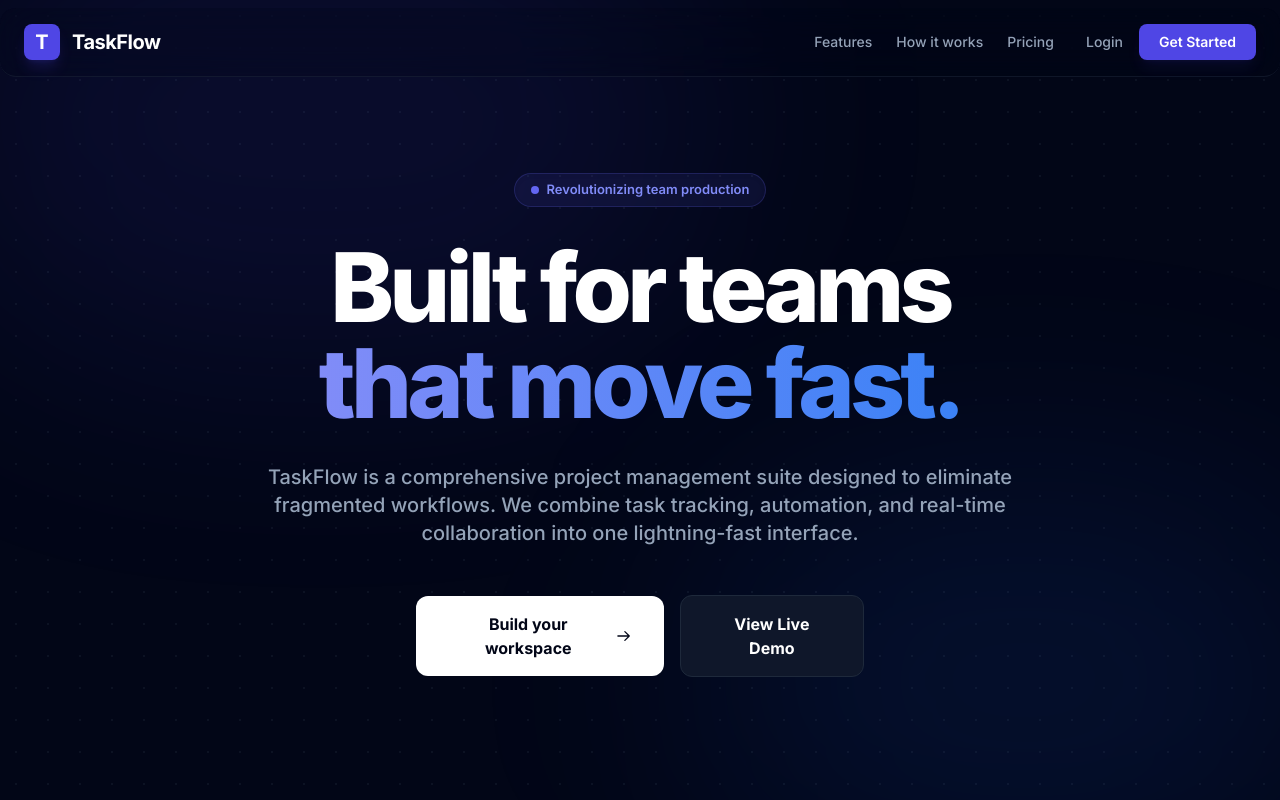
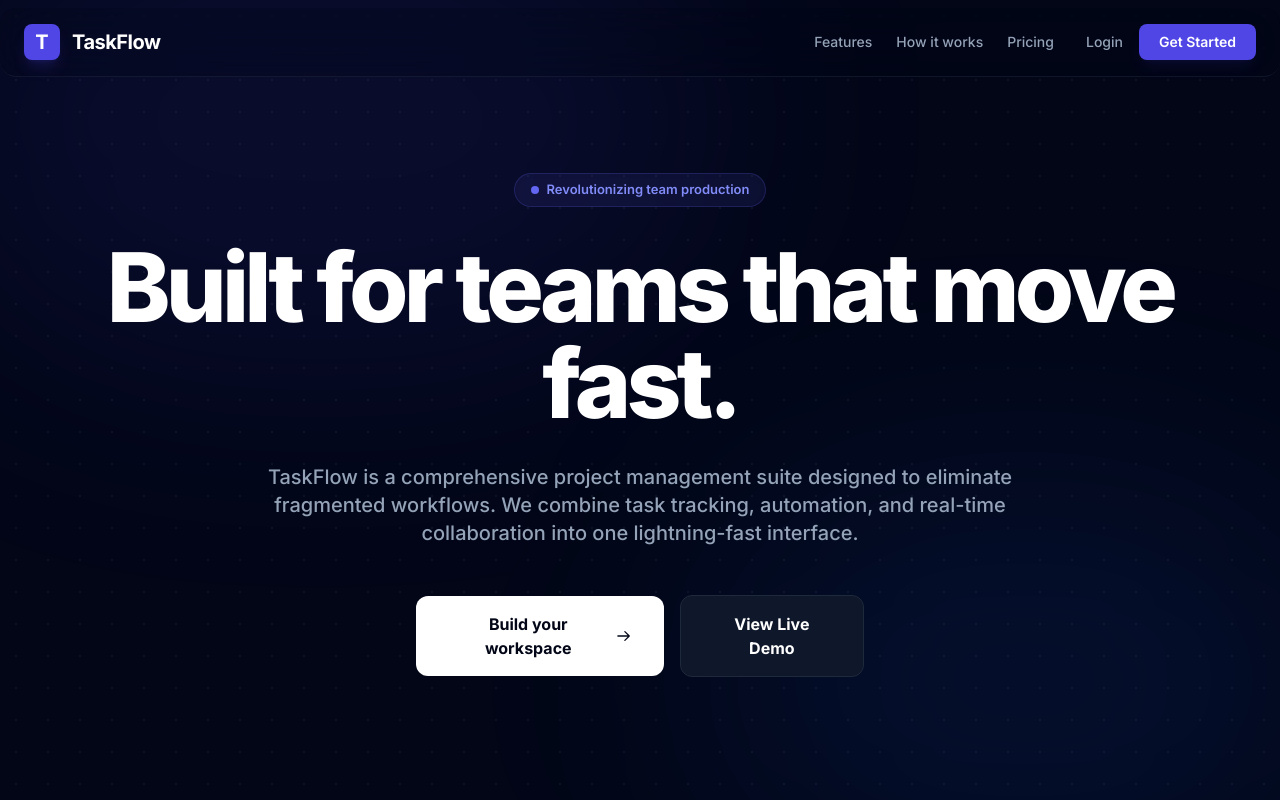
Before and after one commit to AishwariyaRaj/TaskFlow, a React (Vite) app in the folder frontend/: page / in a window 1280 px wide. Shown: the top 800 px of the page. Built offline with nearby package versions, Linux system fonts and the light colour scheme; no server answers.

Commit message:
Update landing page heading to single line

```diff
--- a/frontend/src/pages/LandingPage.jsx
+++ b/frontend/src/pages/LandingPage.jsx
@@ -44,8 +44,7 @@ export default function LandingPage() {
         </div>
 
         <h1 className="text-5xl md:text-7xl lg:text-8xl font-black text-white tracking-tighter mb-8 leading-[0.95]">
-          Built for teams <br/>
-          <span className="text-transparent bg-clip-text bg-gradient-to-r from-indigo-400 to-blue-500">that move fast.</span>
+          Built for teams that move fast.
         </h1>
 
         <p className="text-lg md:text-xl text-slate-400 max-w-3xl mx-auto mb-12 leading-relaxed font-medium">
```
